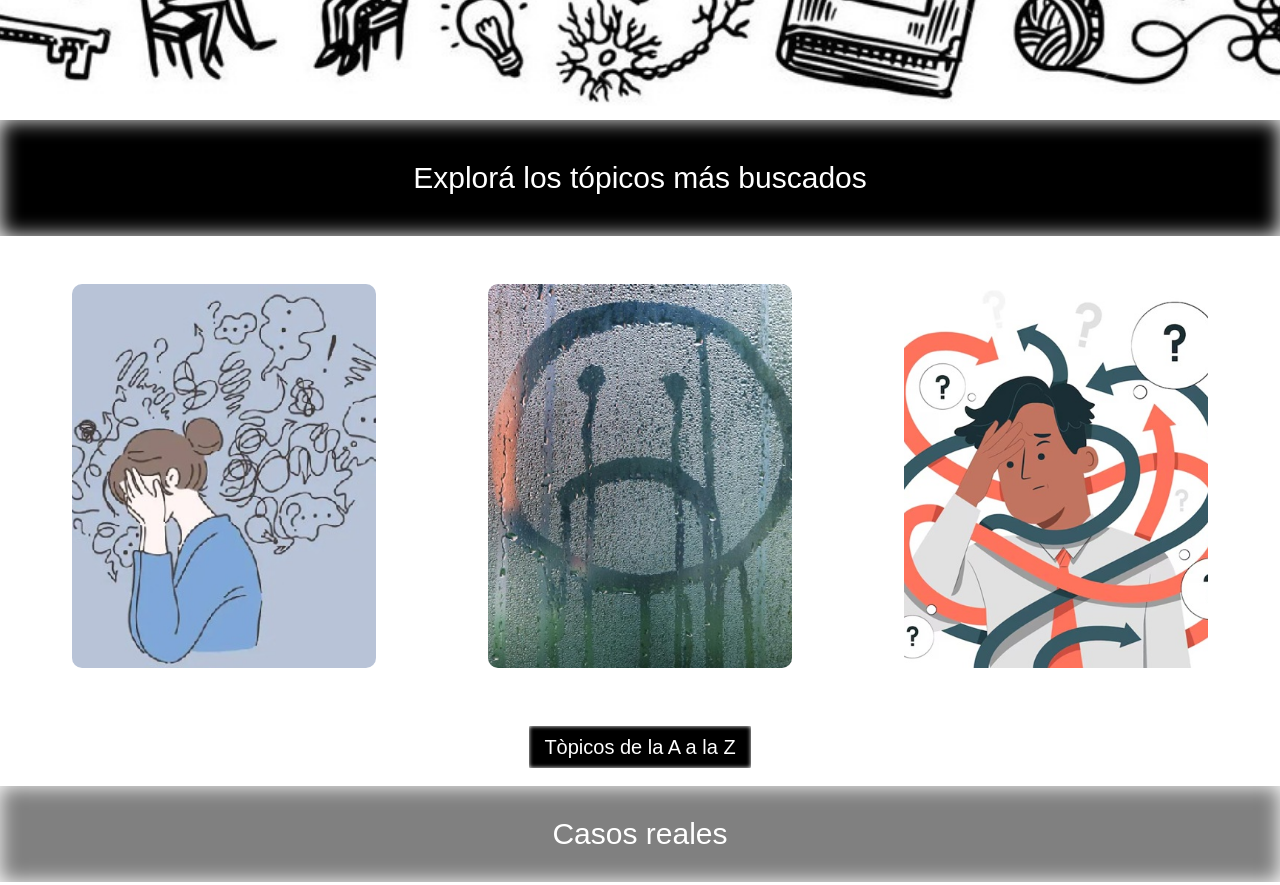
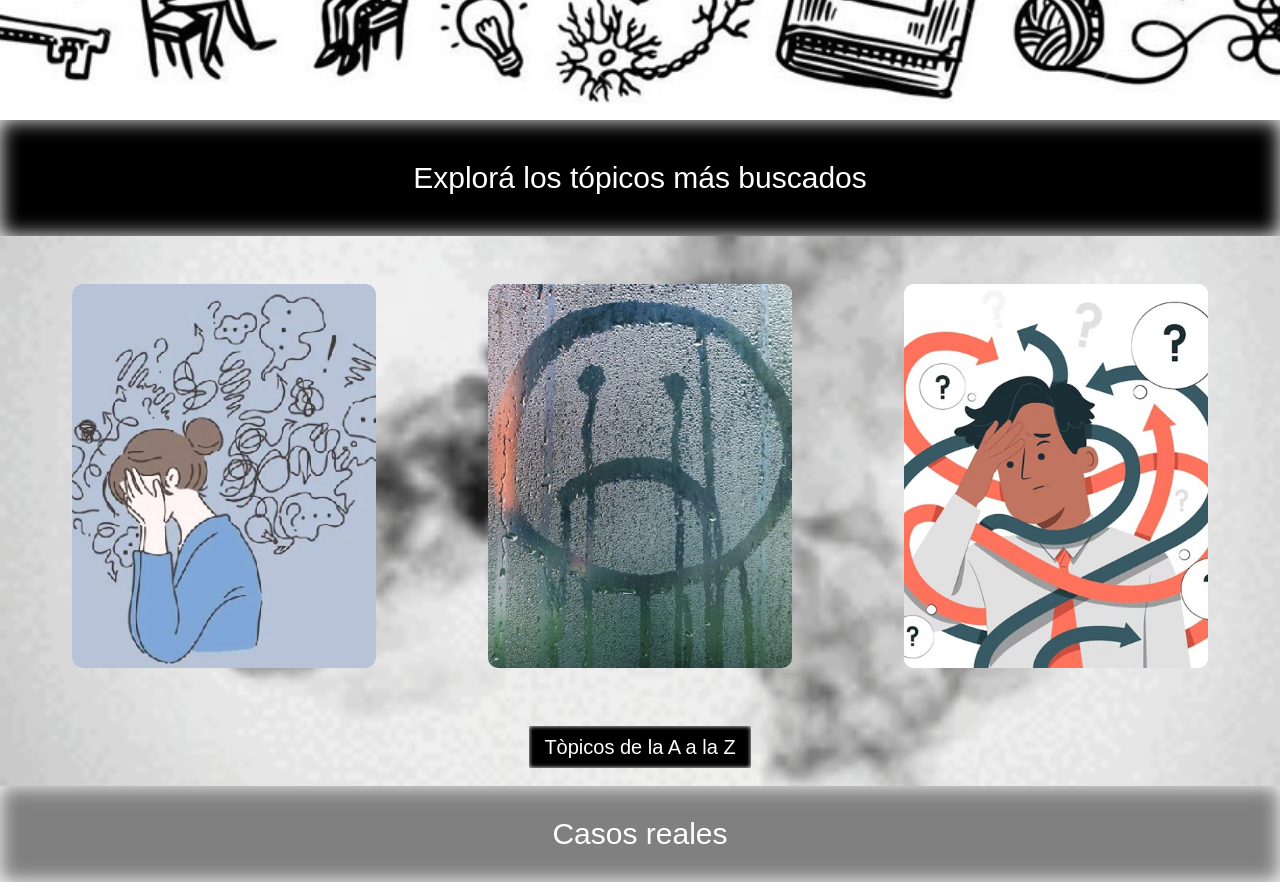
Before and after one commit to Veronica-Sl-Rd/Repo-Coder, a website: page index.html in a window 1280 px wide. Shown: the part 760-1645 px from the top of the page. Drawn offline with nearby package versions, Linux system fonts and the light colour scheme; files that its build step writes are made by us from their sources; the site is published under a folder, as on GitHub Pages, so addresses that start at the root find nothing; files whose address does not match are found by name; a web font is replaced by a local one.

Commit message:
retoque final ruta

```diff
--- a/scss/componentes/_main.scss
+++ b/scss/componentes/_main.scss
@@ -42,7 +42,7 @@
 //*Sección Tópicos
 .topicos {
     min-height: 650px;
-    background-image: url(/img/otro.gif);
+    background-image: url(../img/otro.gif);
     background-position: center;
     background-size: cover;
     background-repeat: no-repeat;
```
